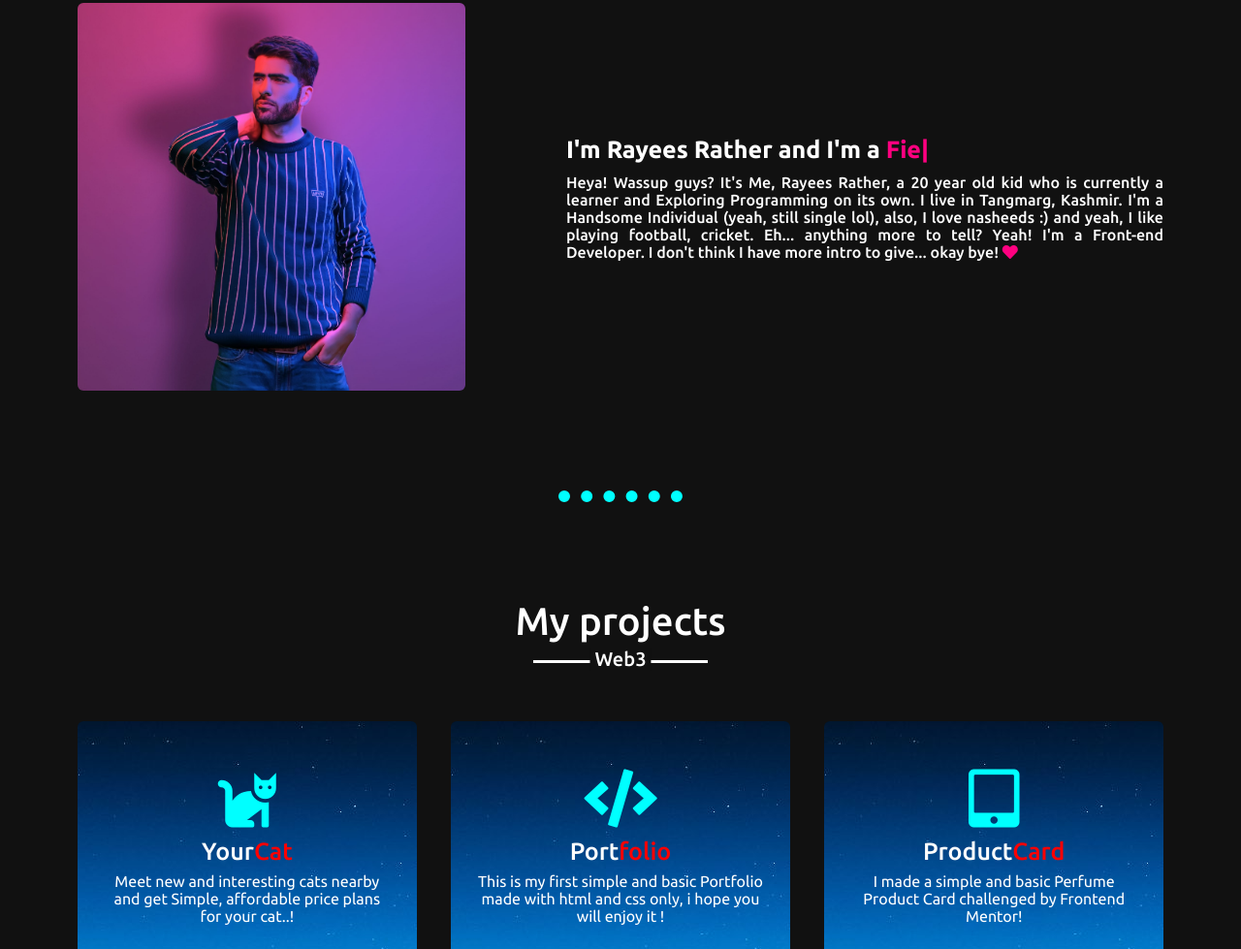
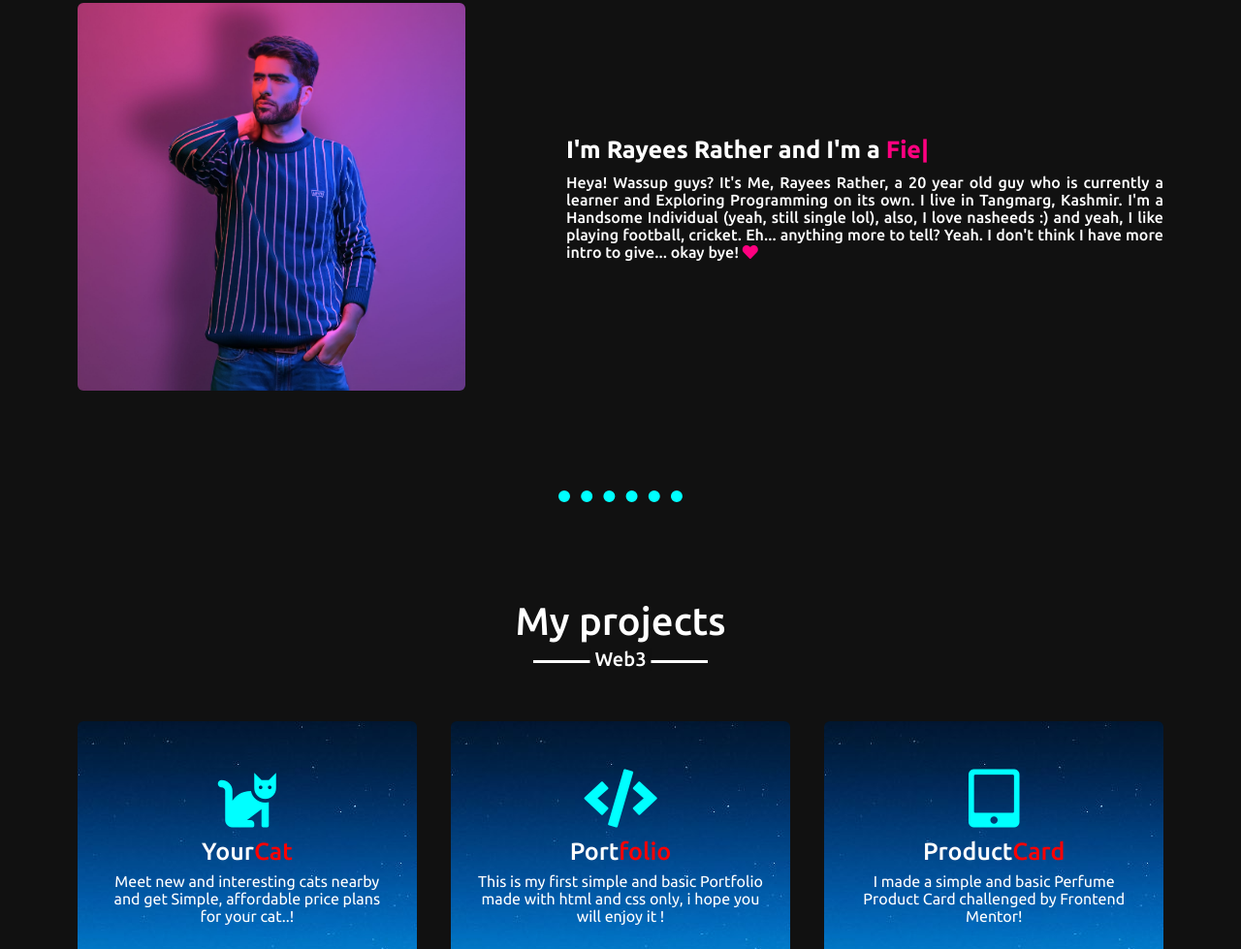
Before and after one commit to rayeesrather99/personalwebsite, a plain HTML site: page index.html in a window 1280 px wide. Shown: the part 1124-2103 px from the top of the page at 97% size. Drawn offline with nearby package versions, Linux system fonts and the light colour scheme; a script that the page names is missing.

Commit message:
About section updated

```diff
--- a/index.html
+++ b/index.html
@@ -84,7 +84,7 @@
                 </div>
                 <div class="column right">
                     <div class="text">I'm Rayees Rather and I'm a <span class="typing-2"></span></div>
-                    <p>Heya! Wassup guys? It's Me, Rayees Rather, a 20 year old kid who is currently a learner and Exploring Programming on its own. I live in Tangmarg, Kashmir. I'm a Handsome Individual (yeah, still single lol), also, I love nasheeds :) and yeah, I like playing football, cricket. Eh... anything more to tell? Yeah! I'm a Front-end Developer. I don't think I have more intro to give... okay bye! <i
+                    <p>Heya! Wassup guys? It's Me, Rayees Rather, a 20 year old guy who is currently a learner and Exploring Programming on its own. I live in Tangmarg, Kashmir. I'm a Handsome Individual (yeah, still single lol), also, I love nasheeds :) and yeah, I like playing football, cricket. Eh... anything more to tell? Yeah. I don't think I have more intro to give... okay bye! <i
                             class="fas fa-heart"></i></p>
                 </div>
             </div>
```
